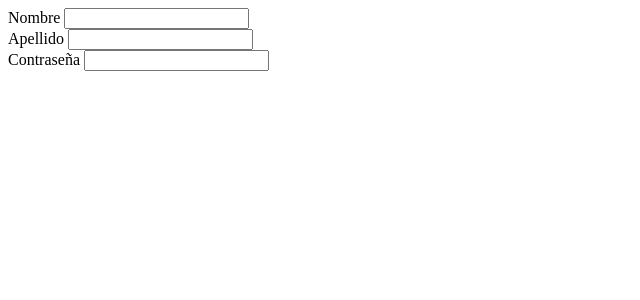
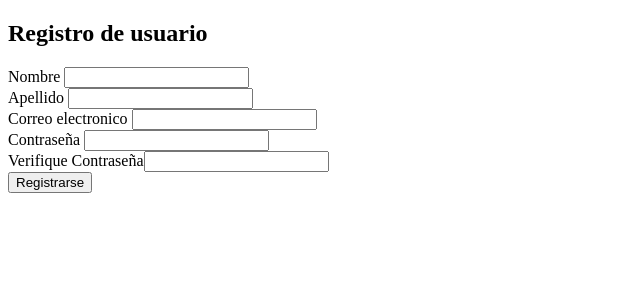
Before and after one commit to EduardoLillom/PROYECTO-IWI-E.A.L, a Django app: page /registrarse/ in a window 1280 px wide. Shown: the top 300 px of the page, without its empty margins (0-640 px from the left). Run offline with Django 3.2, Linux system fonts and the light colour scheme.

Commit message:
implementacion de registro/login demo'

```diff
--- a/WebApp/templates/app/base.html
+++ b/WebApp/templates/app/base.html
@@ -20,7 +20,7 @@
     <header id="header">
 
         <div class="contenedor_inicio">
-            <div > <a class="c_inicio" href="{% url 'index' %}">inicio</a></div>
+            <div > <a class="c_inicio" href="{% url 'home' %}">inicio</a></div>
         </div>
 
         <div>
--- a/WebApp/templates/app/index.html
+++ b/WebApp/templates/app/index.html
@@ -15,7 +15,7 @@
 <div>
     <h2>Generador de certamenes</h2>
     <div>
-        <h2>a</h2>
+        <!-- <h2></h2> -->
     </div>
 </div>
 
--- a/WebApp/templates/app/registrarse.html
+++ b/WebApp/templates/app/registrarse.html
@@ -7,17 +7,54 @@
     <title>registrarse</title>
 </head>
 <body>
+    <h2>Registro de usuario</h2>
+
+    <form id="form" method="post" onsubmit="return validacion()">
+        {% csrf_token %}
+        <table>
             <div>
                 <label>Nombre</label>
-        <input type="text">
+                <input type="text" required name="nombre">
             </div>
             <div>
                 <label>Apellido</label>
-        <input type="text">
+                <input type="text" required name="apellido">
+            </div>
+            <div>
+                <label>Correo electronico</label>
+                <input type="email" name="correo">
             </div>
             <div>
                 <label>Contraseña</label>
-        <input type="password">
+                <input id="contr" type="password" autocomplete="on" required name="contraseña">
             </div>
+            <div></div>
+                <label>Verifique Contraseña</label>
+                <input id="val_contr" type="password" autocomplete="on" required>
+            </div>
+        </table>
+        <input type="submit" value="Registrarse">
+    </form>
+    <!------Codigo Para autentificar contraseña------>
+    <script>
+
+        function validacion(){
+            var formularioValido = true
+            var form = document.getElementById('form').value;
+            var contr = document.getElementById('contr').value;
+            var val_contr = document.getElementById('val_contr').value;
+
+            if(!(contr == val_contr)){
+                document.getElementById('contr').innerHTML= '';
+                document.getElementById('val_contr').innerHTML = '';
+                console.log('Contraseña invalida')
+                formularioValido = false
+            };
+            return formularioValido
+
+        };
+
+    </script>
+    <!------------------------------------------------>
 </body>
 </html>
--- a/WebApp/urls.py
+++ b/WebApp/urls.py
@@ -2,9 +2,10 @@ from django.urls import path
 from .views import quimica, index, matematica, iniciar_sesion,registrarse
 
 urlpatterns = [
-    path('', index, name="index"),
+    path('', iniciar_sesion, name="iniciar_sesion"),
+    path('home/',index,name='home'),
     path('matematica/', matematica, name="matematica"),
     path('quimica/', quimica, name="quimica"),
-    path('iniciar_sesion/', iniciar_sesion, name="iniciar_sesion"),
+    #path('iniciar_sesion/', iniciar_sesion, name="iniciar_sesion"),
     path('registrarse/', registrarse, name="registrarse"),
 ]
--- a/WebApp/views.py
+++ b/WebApp/views.py
@@ -1,5 +1,7 @@
-from django.shortcuts import render
-
+from django.db.models.manager import EmptyManager
+from django.shortcuts import render, redirect
+from django.contrib.auth import authenticate
+from django.contrib.auth.models import User
 # Create your views here.
 
 def index(request):
@@ -12,7 +14,28 @@ def quimica(request):
     return render(request,'app/quimica.html')
 
 def iniciar_sesion(request):
+    if request.method == 'POST':
+        correo = request.POST['correo']
+        contrasena = request.POST['contraseña']
+        user = authenticate(username=correo, password=contrasena)
+        print(user)
+        if user is not None:
+            return redirect('home')
     return render(request,'app/iniciar_sesion.html')
 
 def registrarse(request):
+    if request.method == 'POST':
+        nombre = request.POST['nombre']
+        apellido = request.POST['apellido']
+        correo = request.POST['correo']
+        contraseña = request.POST['contraseña']
+        user = User.objects.create_user(username=correo,password=contraseña,email=correo,last_name=apellido,first_name=nombre,)
+        user.save()
+        return redirect('home')
     return render(request,'app/registrarse.html')
+
+def foro(request):
+    pass
+
+def perfil_user(request):
+    pass
```
Also changed, not shown: WebApp/templates/app/iniciar_sesion.html (+17 -1 lines), db.sqlite3. Lines whose indentation alone changed are shown as unchanged.
